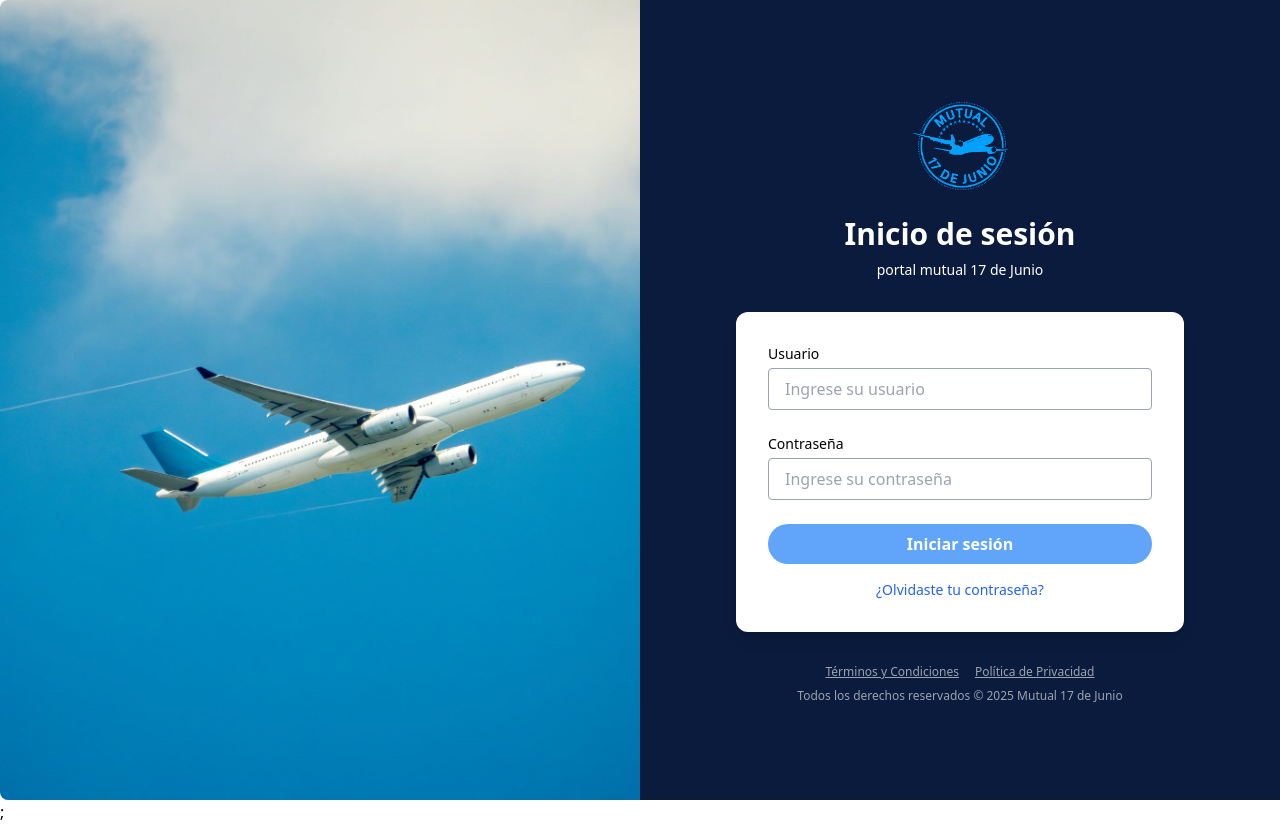
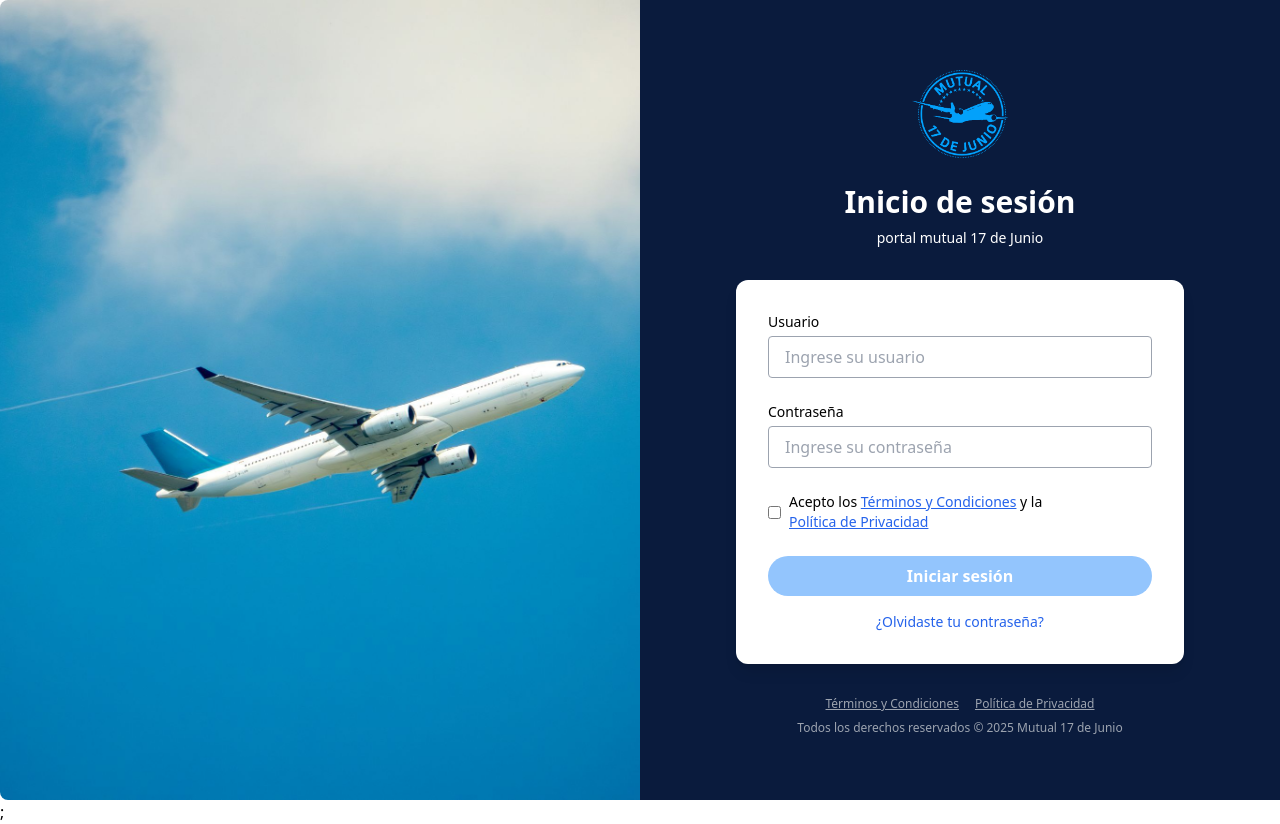
Before and after one commit to alanfrancoa/Mutual-17-Junio, a React (Create React App) app in the folder frontend/Mutual/: page /auth/login in a window 1280 px wide. Built offline with nearby package versions, Linux system fonts and the light colour scheme; no server answers.

Commit message:
se agrega checkbox y politica de privacidad.

```diff
--- a/frontend/Mutual/src/components/ui/auth/modalPrivacyPolitics.tsx
+++ b/frontend/Mutual/src/components/ui/auth/modalPrivacyPolitics.tsx
@@ -123,12 +123,7 @@ const PrivacyModal = ({ isOpen, onClose, onAccept }: PrivacyModalProps) => {
           >
             Cerrar
           </button>
-          <button
-            onClick={onAccept}
-            className="px-4 py-2 bg-blue-600 text-white rounded-full hover:bg-blue-700"
-          >
-            Aceptar
-          </button>
+
         </div>
       </div>
     </div>
--- a/frontend/Mutual/src/components/ui/auth/modalTermsAndConditions.tsx
+++ b/frontend/Mutual/src/components/ui/auth/modalTermsAndConditions.tsx
@@ -233,12 +233,6 @@ const TermsModal = ({ isOpen, onClose, onAccept }: TermsModalProps) => {
           >
             Cerrar
           </button>
-          <button
-            onClick={onAccept}
-            className="px-4 py-2 bg-blue-600 text-white rounded-full hover:bg-blue-700"
-          >
-            Aceptar
-          </button>
         </div>
       </div>
     </div>
--- a/frontend/Mutual/src/pages/auth/Login.tsx
+++ b/frontend/Mutual/src/pages/auth/Login.tsx
@@ -34,6 +34,7 @@ const Login = () => {
   const [showTermsModal, setShowTermsModal] = useState(false);
   const [showPrivacyModal, setShowPrivacyModal] = useState(false);
   const [showForgotPassModal, setShowForgotPassModal] = useState(false);
+  const [acceptedTerms, setAcceptedTerms] = useState(false);
   const toast = useAppToast(); // Inicializa el hook
 
   useEffect(() => {
@@ -41,17 +42,6 @@ const Login = () => {
       navigate("/dashboard", { replace: true });
     }
   }, [navigate]);
-
-  useEffect(() => {
-    if (username) {
-      // Verifica si por Username ya aceptó los términos y condiciones y la política de privacidad
-      const termsAccepted = checkUserAcceptance(username, "terms");
-      const privacyAccepted = checkUserAcceptance(username, "privacy");
-
-      if (!termsAccepted) setShowTermsModal(true);
-      if (!privacyAccepted) setShowPrivacyModal(true);
-    }
-  }, [username]);
 
   const handleSubmit = async (e: React.FormEvent) => {
     e.preventDefault();
@@ -150,11 +140,43 @@ const Login = () => {
               />
             </div>
 
+            {/* Checkbox de aceptación */}
+            <div className="flex items-center">
+              <input
+                type="checkbox"
+                id="acceptTerms"
+                checked={acceptedTerms}
+                onChange={(e) => setAcceptedTerms(e.target.checked)}
+                className="mr-2"
+                required
+              />
+              <label htmlFor="acceptTerms" className="text-sm">
+                Acepto los{" "}
+                <button
+                  type="button"
+                  className="underline text-blue-600 hover:text-blue-800"
+                  onClick={() => setShowTermsModal(true)}
+                >
+                  Términos y Condiciones
+                </button>{" "}
+                y la{" "}
+                <button
+                  type="button"
+                  className="underline text-blue-600 hover:text-blue-800"
+                  onClick={() => setShowPrivacyModal(true)}
+                >
+                  Política de Privacidad
+                </button>
+              </label>
+            </div>
+
             <button
               type="submit"
-              disabled={loading}
+              disabled={loading || !acceptedTerms}
               className={`w-full ${
-                loading ? "bg-blue-300" : "bg-blue-400 hover:bg-blue-500"
+                loading || !acceptedTerms
+                  ? "bg-blue-300 cursor-not-allowed"
+                  : "bg-blue-400 hover:bg-blue-500"
               } text-white py-2 rounded-full font-semibold transition`}
             >
               {loading ? "Iniciando sesión..." : "Iniciar sesión"}
```
